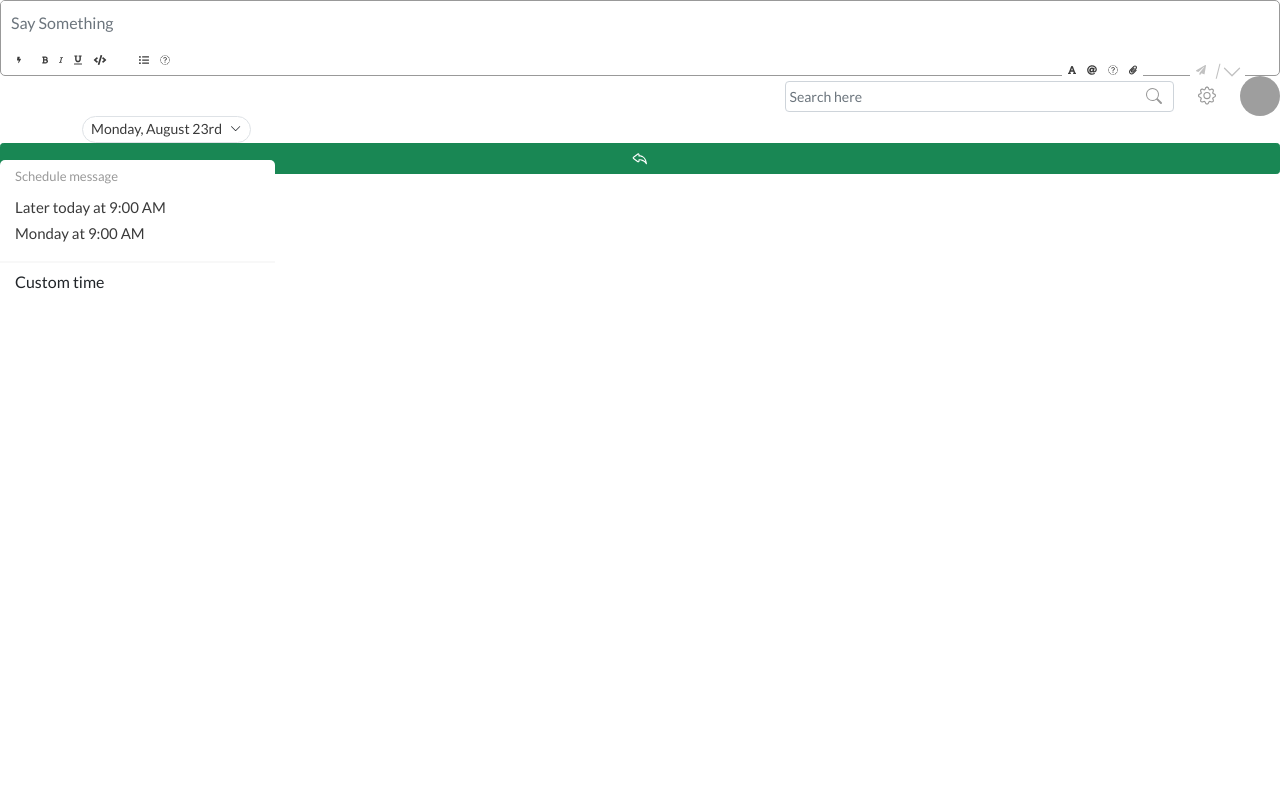
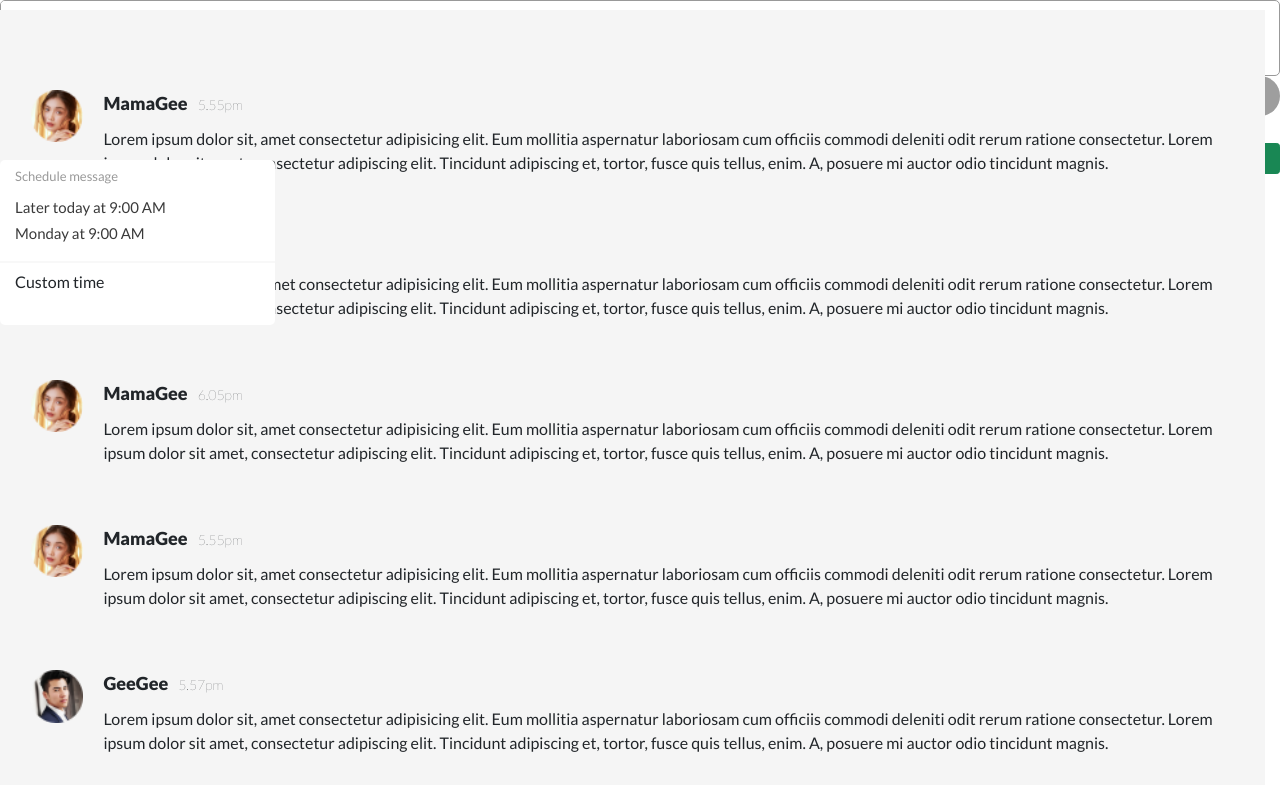
Before and after one commit to Sam-kayode/zuri_dm_revamp, a Vue app: page / in a window 1280 px wide. Shown: the top 790 px of the page. Built offline with nearby package versions, Linux system fonts and the light colour scheme; grey boxes are pictures that could not be loaded.

Commit message:
Add Message thread component

```diff
--- a/src/App.vue
+++ b/src/App.vue
@@ -2,6 +2,8 @@
   <div id="app">
     <input-box/>
     <searchbar></searchbar>
+    <messageThread></messageThread>
+
         <!-- <div id="nav">
       <router-link to="/">Home</router-link> |
       <router-link to="/about">About</router-link>
@@ -12,10 +14,12 @@
 
 <script>
 import searchbar from './components/searchbar.vue'
+import messageThread from './components/messageThread.vue'
 export default {
   name: 'app',
   components: {
-    searchbar
+    searchbar,
+    messageThread
   }
 }
 </script>
--- /dev/null
+++ b/src/components/messageThread.vue
@@ -0,0 +1,153 @@
+<template>
+    <div class="thread">
+        <div class="msgBody">
+            <div class="messages currentMessage">
+                <img src="../assets/Ellipse 21.png" alt="User Image" />
+                <div class="userText">
+                    <p>
+                        <span class="userName">MamaGee</span>
+                        <span class="msgTime">5.55pm</span>
+                    </p>
+                    <p class="text">
+                        Lorem ipsum dolor sit, amet consectetur adipisicing
+                        elit. Eum mollitia aspernatur laboriosam cum officiis
+                        commodi deleniti odit rerum ratione consectetur. Lorem ipsum dolor sit amet, consectetur adipiscing elit.
+                        Tincidunt adipiscing et, tortor, fusce quis tellus, enim. A, posuere mi auctor odio tincidunt magnis.
+                    </p>
+                </div>
+            </div>
+
+            <div class="messages currentMessage">
+                <img src="../assets/Ellipse 24.png" alt="User Image" />
+                <div class="userText">
+                    <p>
+                        <span class="userName">Geegee</span>
+                        <span class="msgTime">5.57pm</span>
+                    </p>
+                    <p class="text">
+                        Lorem ipsum dolor sit, amet consectetur adipisicing
+                        elit. Eum mollitia aspernatur laboriosam cum officiis
+                        commodi deleniti odit rerum ratione consectetur. Lorem ipsum dolor sit amet, consectetur adipiscing elit.
+                        Tincidunt adipiscing et, tortor, fusce quis tellus, enim. A, posuere mi auctor odio tincidunt magnis.
+                    </p>
+                </div>
+            </div>
+
+            <div class="messages currentMessage">
+                <img src="../assets/Ellipse 21.png" alt="User Image" />
+                <div class="userText">
+                    <p>
+                        <span class="userName">MamaGee</span>
+                        <span class="msgTime">6.05pm</span>
+                    </p>
+                    <p class="text">
+                        Lorem ipsum dolor sit, amet consectetur adipisicing
+                        elit. Eum mollitia aspernatur laboriosam cum officiis
+                        commodi deleniti odit rerum ratione consectetur. Lorem ipsum dolor sit amet, consectetur adipiscing elit.
+                        Tincidunt adipiscing et, tortor, fusce quis tellus, enim. A, posuere mi auctor odio tincidunt magnis.
+                    </p>
+                </div>
+            </div>
+
+            <div class="messages newMessage">
+                <img src="../assets/Ellipse 21.png" alt="User Image" />
+                <div class="userText">
+                    <p>
+                        <span class="userName">MamaGee</span>
+                        <span class="msgTime">5.55pm</span>
+                    </p>
+                    <p class="text">
+                        Lorem ipsum dolor sit, amet consectetur adipisicing
+                        elit. Eum mollitia aspernatur laboriosam cum officiis
+                        commodi deleniti odit rerum ratione consectetur. Lorem ipsum dolor sit amet, consectetur adipiscing elit.
+                        Tincidunt adipiscing et, tortor, fusce quis tellus, enim. A, posuere mi auctor odio tincidunt magnis.
+                    </p>
+                </div>
+            </div>
+
+            <div class="messages newMessages">
+                <img src="../assets/Ellipse 24.png" alt="User Image" />
+                <div class="userText">
+                    <p>
+                        <span class="userName">GeeGee</span>
+                        <span class="msgTime">5.57pm</span>
+                    </p>
+                    <p class="text">
+                        Lorem ipsum dolor sit, amet consectetur adipisicing
+                        elit. Eum mollitia aspernatur laboriosam cum officiis
+                        commodi deleniti odit rerum ratione consectetur. Lorem ipsum dolor sit amet, consectetur adipiscing elit.
+                        Tincidunt adipiscing et, tortor, fusce quis tellus, enim. A, posuere mi auctor odio tincidunt magnis.
+                    </p>
+                </div>
+            </div>
+        </div>
+    </div>
+</template>
+
+<script>
+export default{
+    name: 'messsage',
+    data(){
+        return{
+            width:window.innerWidth,
+        }
+    }
+}
+</script>
+
+<style scoped>
+.thread {
+    text-align: left;
+    border: thin solid none;
+    position: absolute;
+    top: 10px;
+    right: 15px;
+    margin: 0px;
+    font-size: 16px;
+    padding: 0px;
+    box-sizing: border-box;
+    background-color: whitesmoke;
+
+}
+
+
+.msgBody {
+    padding-top: 50px;
+}
+.messages {
+    display: flex;
+    align-items: flex-start;
+    justify-content: space-between;
+    padding: 20px 30px;
+}
+.messages img {
+    width: 100px;
+    margin-right: 10px;
+    margin-top: 10px;
+}
+.userText {
+    margin-left: 10px;
+    text-align: left;
+    line-height: 1.5;
+}
+.userText p {
+    margin: 10px 0px;
+}
+.userName {
+    font-weight: 900;
+    font-size: 18px;
+}
+.msgTime {
+    margin-left: 10px;
+    font-weight: 150;
+    font-size: 14px;
+}
+
+
+.thread input {
+    margin: 0px 15px;
+}
+.thread > p {
+    display: inline-block;
+}
+</style>
```
